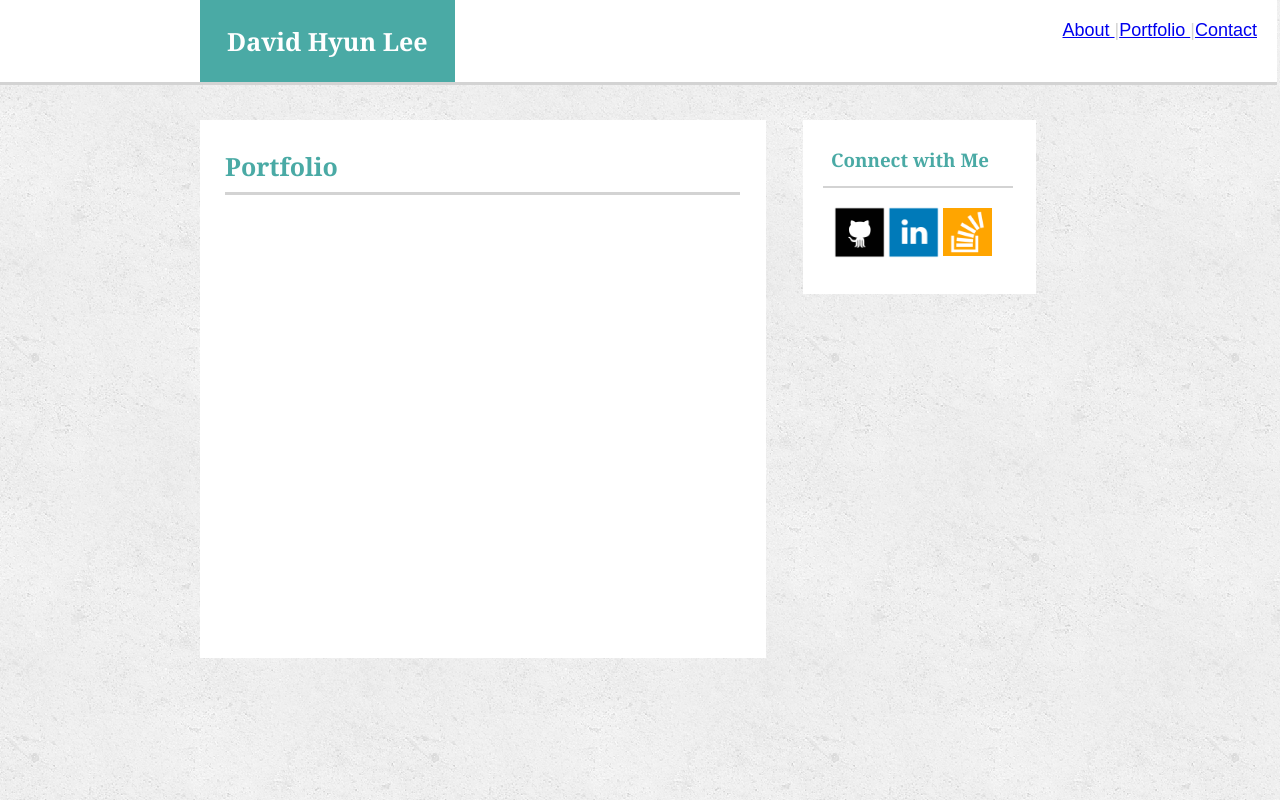
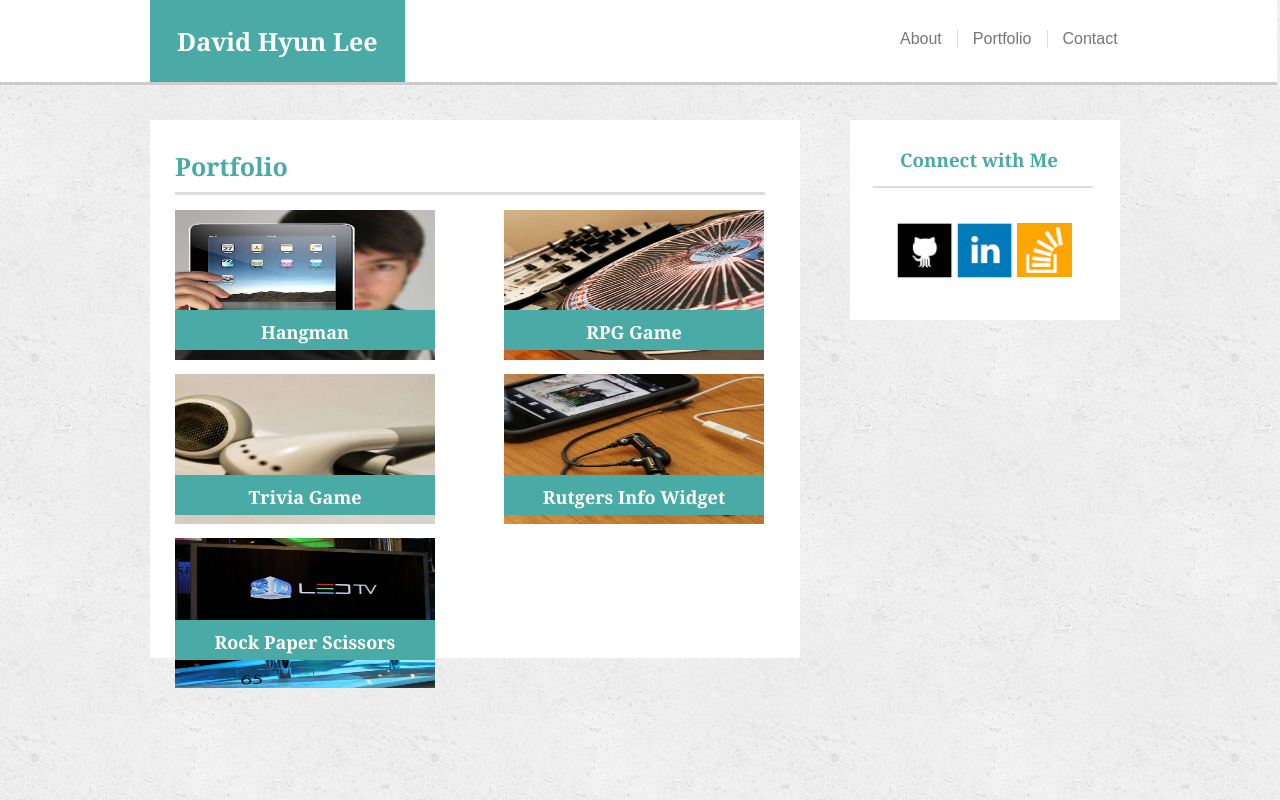
Before and after one commit to dhlee183/Basic-Portfolio, a PHP site: page /portfolio.html in a window 1280 px wide. Run offline with PHP 8.4, Linux system fonts and the light colour scheme.

Commit message:
Completed the Portfolio HTML and edited the Index and Contact HTML. Upadted the CSS file

```diff
--- a/assets/css/style.css
+++ b/assets/css/style.css
@@ -13,7 +13,7 @@ header {
 	padding: 20px;
 	border-bottom-style: solid;
 	border-bottom-width: 3px;
-	border-bottom-color: #D3D3D3;
+	border-bottom-color: #cccccc;
 	position: fixed;
 }
 h1 {
@@ -22,76 +22,91 @@ h1 {
 	font-family: 'Georgia', Times, Times New Roman, serif;
 	font-size: 25px;
 	height: 85px;
-	left: 200px;
+	left: 150px;
 	bottom: 0px;
 	margin: auto;
 	padding: 27px;
 	position: absolute;
 }
 nav {
-	float: right;
+	top: 30px;
+	left: 900px;
+	position: fixed;
 }
-#about,
-#portfolio,
-#contact {
+a {
+	text-decoration: none;
+	font-family: 'Arial', 'Helvetica Neue', Helvetica, sans-serif;
+	font-size: 16px;
+	color: #777777;
+}
+#index-html,
+#portfolio-html,
+#contact-html {
 	float: left;
 }
-#about {
-	color: #D3D3D3;
-	font-family: 'Arial', 'Helvetica Neue', Helvetica, sans-serif;
-	font-size: 18px;
+#index-html {
+	padding-right: 15px;
+	border-right-style: solid;
+	border-right-width: 1px;
+	border-right-color: #dddddd;
 }
-#portfolio {
-	color: #D3D3D3;
-	font-family: 'Arial', 'Helvetica Neue', Helvetica, sans-serif;
-	font-size: 18px;
+#portfolio-html {
+	padding-left: 15px;
+	padding-right: 15px;
+	border-right-style: solid;
+	border-right-width: 1px;
+	border-right-color: #dddddd;
 }
-#contact {
-	color: #D3D3D3;
-	font-family: 'Arial', 'Helvetica Neue', Helvetica, sans-serif;
-	font-size: 18px;
+#contact-html {
+	padding-left: 15px;
+}
+#container {
+	width: 960px;
+	left: 150px;
+	top: 0px;
+	position: fixed;
 }
 #about-me {
 	background: #ffffff;
-	width: 566px;
+	width: 650px;
 	height: 417px;
-	left: 200px;
+	left: 0px;
 	top: 120px;
-	right: 703px;
-	position: fixed;
+	position: absolute;
 }
-#about-me-layout {
+#about-me-border {
 	background: #ffffff;
-	width: 515px;
+	width: 590px;
 	height: 75px;
 	left: 25px;
 	border-bottom-style: solid;
 	border-bottom-width: 3px;
-	border-bottom-color: #D3D3D3;
+	border-bottom-color: #dddddd;
 	position: absolute;
 }
 p {
 	margin: auto;
 	font-family: 'Arial', 'Helvetica Neue', Helvetica, sans-serif;
 	font-size: 14px;
+	color: #777777;
 }
 form {
 	background: #ffffff;
-	width: 566px;
+	width: 650px;
 	height: 417px;
-	left: 200px;
+	left: 0px;
 	top: 120px;
 	right: 703px;
-	position: fixed;
+	position: absolute;
 }
-#contact-layout {
+#contact-border {
 	background: #ffffff;
-	width: 515px;
+	width: 590px;
 	height: 75px;
 	left: 25px;
 	border-bottom-style: solid;
 	border-bottom-width: 3px;
-	border-bottom-color: #D3D3D3;
+	border-bottom-color: #dddddd;
 	position: absolute;
 }
 #form-info {
@@ -105,34 +120,34 @@ form {
 #name {
 	font-family: 'Georgia', Times, Times New Roman, serif;
 	font-size: 14px;
-	width: 515px;
+	width: 590px;
 	height: 20px;
 	left: 90px;
 	top: 273px;
 	right: 531px;
 	bottom: 300px;
-	border: solid #D3D3D3;
+	border: solid #dddddd;
 	border-width: 1px;
 }
 #email {
 	font-family: 'Georgia', Times, Times New Roman, serif;
 	font-size: 14px;
-	width: 515px;
+	width: 590px;
 	height: 20px;
 	left: 90px;
 	top: 273px;
 	right: 531px;
 	bottom: 300px;
-	border: solid #D3D3D3;
+	border: solid #dddddd
 	border-width: 1px;
 }
 textarea {
 	font-family: 'Georgia', Times, Times New Roman, serif;
 	font-size: 14px;
-	word-wrap: normal;
-	border: solid #D3D3D3;
+	overflow-wrap: normal;
+	border: solid #dddddd;
 	border-width: 1px;
-	width: 515px;
+	width: 590px;
 	height: 140px;
 	left: 90px;
 	top: 332px;
@@ -148,25 +163,6 @@ textarea {
 	height: 32px;
 	border: solid #4aaaa5;
 }
-#portfolio-section {
-	background: #ffffff;
-	width: 566px;
-	height: 538px;
-	left: 200px;
-	top: 120px;
-	right: 703px;
-	position: fixed;
-}
-#portfolio-layout {
-	background: #ffffff;
-	width: 515px;
-	height: 75px;
-	left: 25px;
-	border-bottom-style: solid;
-	border-bottom-width: 3px;
-	border-bottom-color: #D3D3D3;
-	position: absolute;
-}
 h2 {
 	color: #4aaaa5;
 	font-family: 'Georgia', Times, Times New Roman, serif;
@@ -176,60 +172,153 @@ h2 {
 	position: absolute;
 }
 #bio-image {
-	width: 173px;
-	height: 132px;
+	width: 200px;
+	height: 150px;
 	left: 25px;
 	top: 100px;
 	position: absolute;
 }
-#connect-with-me {
+#portfolio-section {
 	background: #ffffff;
-	width: 233px;
-	height: 174px;
-	left: 803px;
+	width: 650px;
+	height: 538px;
+	left: 0px;
+	top: 120px;
+	right: 703px;
+	position: absolute;
+}
+#portfolio-border {
+	background: #ffffff;
+	width: 590px;
+	height: 75px;
+	left: 25px;
+	border-bottom-style: solid;
+	border-bottom-width: 3px;
+	border-bottom-color: #dddddd;
+	position: absolute;
+}
+#hangman-image,
+#rpggame-image {
+	left: 25px;
+	top: 90px;
+}
+#hangman-image {
+	width: 260px;
+	height: 150px;
+	position: relative;
+}
+#rpggame-image {
+	width: 260px;
+	height: 150px;
+	left: 90px;
+	position: relative;
+}
+#triviagame-image,
+#rutgersinfowidget-image {
+	left: 25px;
+	top: 100px;
+}
+#triviagame-image {
+	width: 260px;
+	height: 150px;
+	position: relative;
+}
+#rutgersinfowidget-image {
+	width: 260px;
+	height: 150px;
+	left: 90px;
+	position: relative;
+}
+#rockpaperscissors-image {
+	width: 260px;
+	height: 150px;
+	left: 25px;
+	top: 110px;
+	position: relative;
+}
+h5 {
+	background: #4aaaa5;
+	font-size: 18px;
+	font-family: 'Georgia', Times, Times New Roman, serif;
+	color: #ffffff;
+	width: 260px;
+	height: 40px;
+	padding: 10px;
+	text-align: center;
+}
+#hangman-label {
+	top: 160px;
+	left: 25px;
+	position: absolute;
+}
+#rpggame-label {
+	top: 160px;
+	left: 354px;
+	position: absolute;
+}
+#triviagame-label {
+	top: 325px;
+	left: 25px;
+	position: absolute;
+}
+#rutgersinfowidget-label {
+	top: 325px;
+	left: 354px;
+	position: absolute;
+}
+#rockpaperscissors-label {
+	top: 470px;
+	left: 25px;
+	position: absolute;
+}
+aside {
+	background: #ffffff;
+	width: 270px;
+	height: 200px;
+	left: 700px;
 	top: 120px;
 	right: 973px;
 	bottom: 289px;
 	padding: 20px;
-	position: fixed;
+	position: absolute;
 }
-#connect-with-me-layout {
+#connect-with-me {
 	background: #ffffff;
-	width: 190px;
+	width: 220px;
 	height: 60px;
 	top: 8px;
-	left: 20px;
+	left: 23px;
 	border-bottom-style: solid;
 	border-bottom-width: 2px;
-	border-bottom-color: #D3D3D3;
+	border-bottom-color: #dddddd;
 	position: absolute;
 }
 h3 {
 	font-family: 'Georgia', Times, Times New Roman, serif;
 	color: #4aaaa5;
-	left: 8px;
+	left: 27px;
 	position: absolute;
 }
 #github-image,
 #linkedin-image,
 #stackoverflow-image {
-	top: 65px;
-	left: 10px;
+	top: 80px;
+	left: 25px;
 	float: left;
 }
 #github-image {
-	width: 54px;
-	height: 54px;
+	width: 60px;
+	height: 60px;
 	position: relative;
 }
 #linkedin-image {
-	width: 54px;
-	height: 54px;
+	width: 60px;
+	height: 60px;
 	position: relative;
 }
 #stackoverflow-image {
-	width: 49px;
-	height: 48.25px;
+	width: 55px;
+	height: 54.25px;
 	margin-top: 3px;
 	margin-left: 2px;
 	position: relative;
@@ -247,7 +336,7 @@ footer {
 	position: fixed;
 }
 h4 {
-	color: #D3D3D3;
+	color: #777777;
 	font-family: 'Arial', 'Helvetica Neue', Helvetica, sans-serif;
 	font-size: 12px;
 	text-align: center;
--- a/portfolio.html
+++ b/portfolio.html
@@ -11,33 +11,53 @@
 		<header>
 			<h1>David Hyun Lee</h1>
 			<nav>
-				<div id="about">
-					<a href="index.html" > About </a> |
+				<div id="index-html">
+					<a href="index.html"> About </a>
 				</div>
-
-				<div id="portfolio">
-					<a href="portfolio.html" > Portfolio </a> |
+				<div id="portfolio-html">
+					<a href="portfolio.html"> Portfolio </a>
 				</div>
-
-				<div id="contact">
-					<a href="contact.html" > Contact </a>
+				<div id="contact-html">
+					<a href="contact.html"> Contact </a>
 				</div>
 			</nav>
 		</header>
 
+		<div id="container">
 			<section id="portfolio-section">
-				<div id="portfolio-layout">
+				<div id="portfolio-border">
 					<h2>Portfolio</h2>
 				</div>
 
 				<div>
-
+					<img src="assets/images/technics-q-c-400-400-1.jpg" alt="Hangman" id="hangman-image">
+						<div id="hangman-label">
+							<h5>Hangman</h5>
+						</div>
+					<img src="assets/images/technics-q-c-400-400-2.jpg" alt="RPG Game" id="rpggame-image">
+						<div id="rpggame-label">
+							<h5>RPG Game</h5>
+						</div>
 				</div>
+				<div>
+					<img src="assets/images/technics-q-c-400-400-5.jpg" alt="Trivia Game" id="triviagame-image">
+						<div id="triviagame-label">
+							<h5>Trivia Game</h5>
+						</div>
+					<img src="assets/images/technics-q-c-400-400-7.jpg" alt="Rutgers Info Widget" id="rutgersinfowidget-image">
+						<div id="rutgersinfowidget-label">
+							<h5>Rutgers Info Widget</h5>
+						</div>
+				</div>
+					<img src="assets/images/technics-q-c-400-400-9.jpg" alt="Rock Paper Scissors" id="rockpaperscissors-image">
+						<div id="rockpaperscissors-label">
+							<h5>Rock Paper Scissors</h5>
+						</div>
 
 			</section>
 
-			<section id="connect-with-me">
-				<div id="connect-with-me-layout">
+			<aside>
+				<div id="connect-with-me">
 					<div>
 						<h3>Connect with Me</h3>
 					</div>
@@ -54,7 +74,8 @@
 						<img src="assets/images/1470012227_stackoverflow.png" alt="stackoverflow" id="stackoverflow-image">
 					</a>
 				</div>
-			</section>
+			</aside>
+		</div>
 
 	</body>
 </html>
```
Also changed, not shown: contact.html (+12 -12 lines), index.html (+12 -12 lines), assets/images/RPGgame.jpeg (deleted), assets/images/RockPaperScissors.jpeg (deleted), assets/images/RutgersInfoImage.jpeg (deleted), assets/images/Triviagame.jpeg (deleted), assets/images/hangman.jpeg (deleted), assets/images/technics-q-c-400-400-1.jpg (added), assets/images/technics-q-c-400-400-2.jpg (added), assets/images/technics-q-c-400-400-5.jpg (added), assets/images/technics-q-c-400-400-7.jpg (added), assets/images/technics-q-c-400-400-9.jpg (added).
